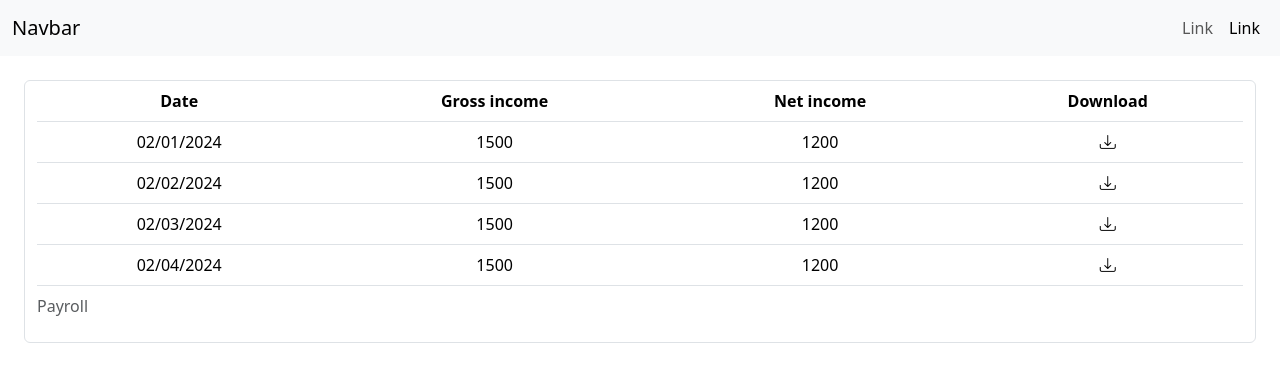
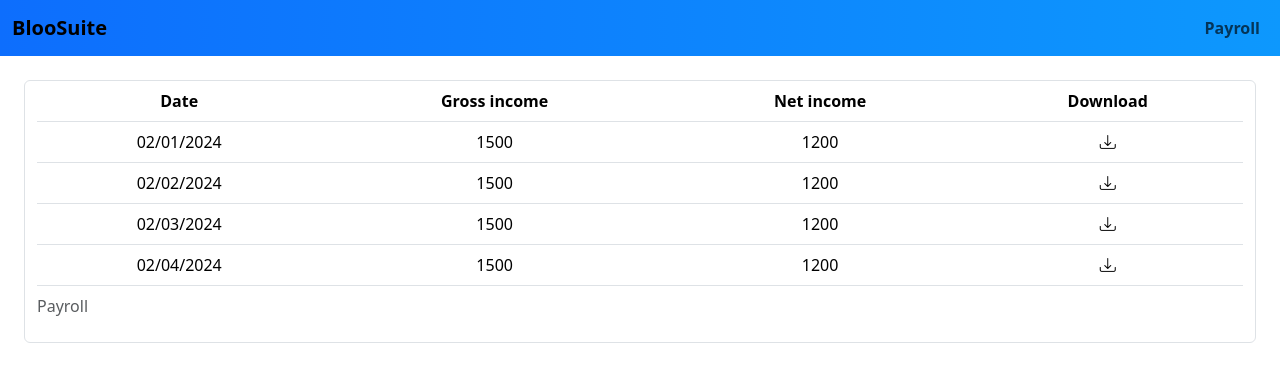
Before and after one commit to raiojiro/BlooSuite, a Django app: template templates/payroll.html in a window 1280 px wide. Shown: the top 382 px of the page. Run offline with Django 4.2, Linux system fonts and the light colour scheme; the template is opened without the code that fills it, so the values that code supplies are empty.

Commit message:
updated navbar

```diff
--- a/templates/payroll.html
+++ b/templates/payroll.html
@@ -11,34 +11,14 @@
     <link rel="stylesheet" href="style.css" />
   </head>
   <body>
-    <nav class="navbar navbar-expand-lg bg-body-tertiary">
+    <nav class="navbar navbar-expand-lg navbar-gradient">
       <div class="container-fluid">
-        <a class="navbar-brand" href="#">Navbar</a>
-        <button
-          class="navbar-toggler"
-          type="button"
-          data-bs-toggle="collapse"
-          data-bs-target="#navbarSupportedContent"
-          aria-controls="navbarSupportedContent"
-          aria-expanded="false"
-          aria-label="Toggle navigation"
-        >
-          <span class="navbar-toggler-icon"></span>
-        </button>
-        <div class="d-flex flex-row-reverse">
-          <div class="collapse navbar-collapse" id="navbarSupportedContent">
-            <ul class="navbar-nav me-auto mb-2 mb-lg-0">
-              <li class="nav-item">
-                <a class="nav-link" href="#">Link</a>
-              </li>
-            </ul>
-            <ul class="navbar-nav me-auto mb-2 mb-lg-0">
-              <li class="nav-item">
-                <a class="nav-link active" href="#">Link</a>
-              </li>
-            </ul>
-          </div>
-        </div>
+        <a class="navbar-brand fw-bold" href="/home.html">BlooSuite</a>
+        <ul class="navbar-nav ms-auto">
+          <li class="nav-item">
+            <a class="nav-link fw-bold" href="/payroll.html">Payroll</a>
+          </li>
+        </ul>
       </div>
     </nav>
     <div class="p-4">
--- a/templates/style.css
+++ b/templates/style.css
@@ -28,4 +28,8 @@
   padding-top: 1rem;
 }
 
+.navbar-gradient {
+  background: linear-gradient(to right, var(--bs-primary), #0d98fd);
+}
+
 /*# sourceMappingURL=style.css.map */
```
